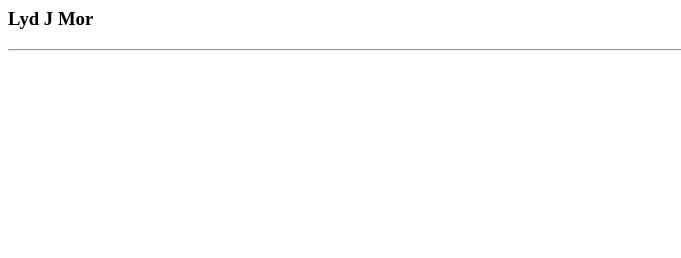
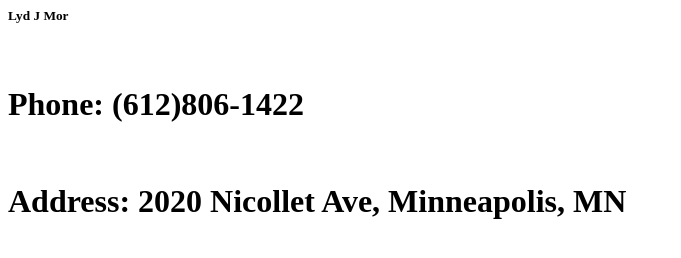
Before and after one commit to LydJMor/LydJMor.github.io, a plain HTML site: page index.html in a window 1280 px wide. Shown: the whole page, without its empty margins (0-681 px from the left). Drawn offline with Linux system fonts and the light colour scheme.

Commit message:
Heading edits

```diff
--- a/index.html
+++ b/index.html
@@ -5,9 +5,11 @@
 </head>
 
 <body>
-  <h3>Lyd J Mor</h3>
-  <hr>
+  <h5>Lyd J Mor</h5>
   <br>
+  <h1>Phone: (612)806-1422 </h1>
+  <br>
+  <h1>Address: 2020 Nicollet Ave, Minneapolis, MN</h1>
 </body>
 
 </html>
```
